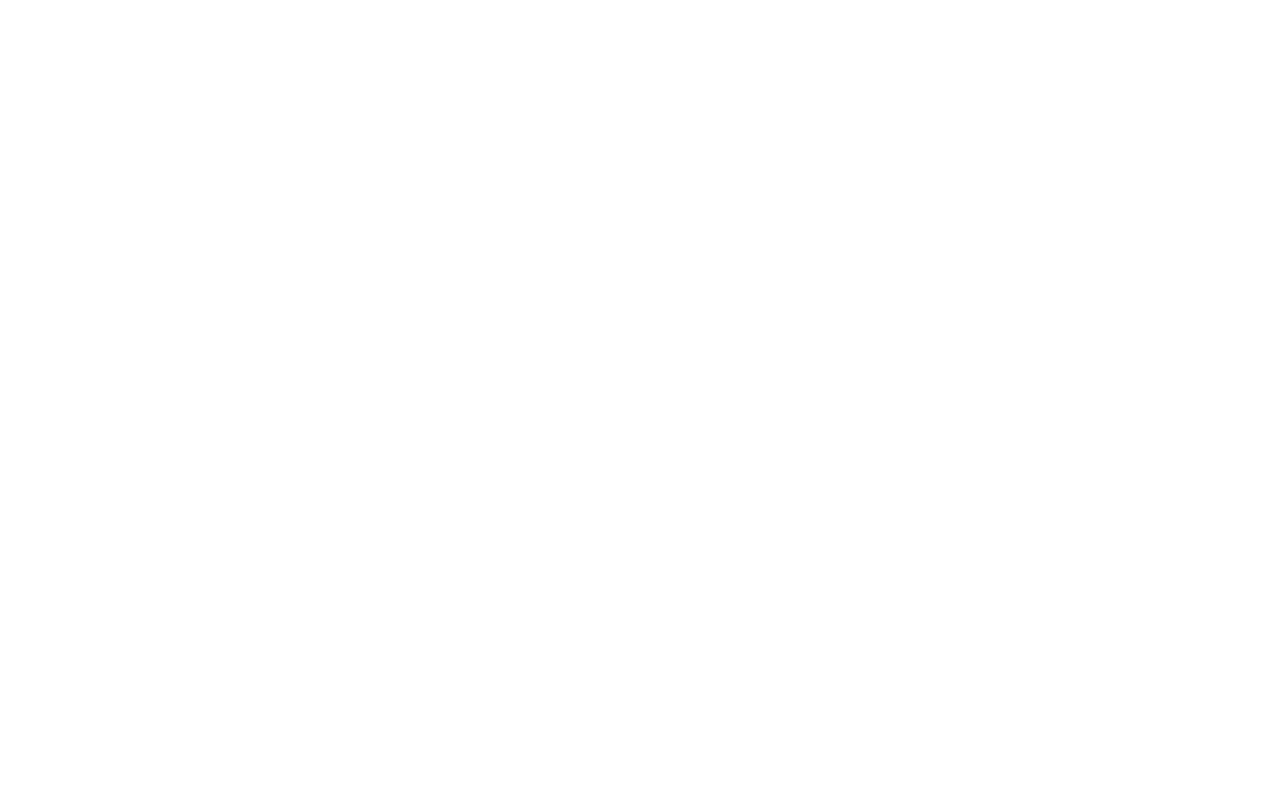
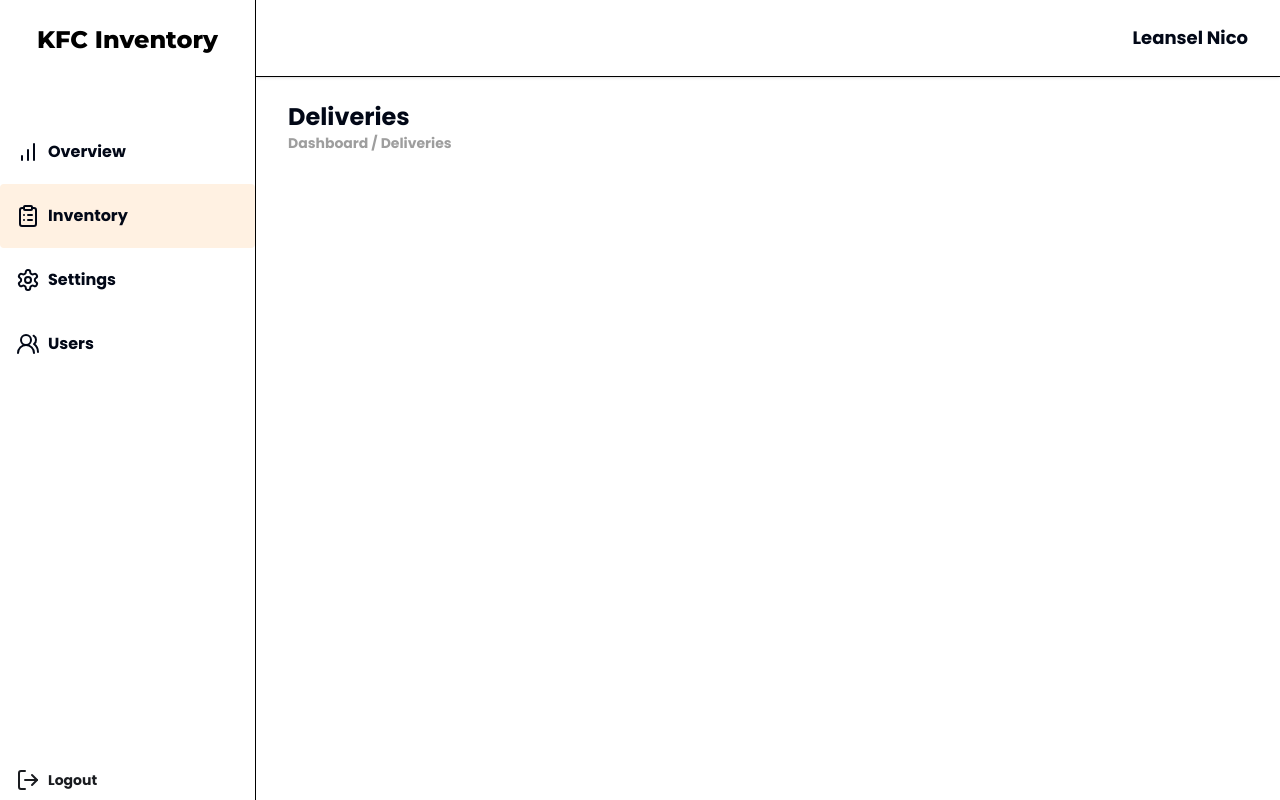
Before and after one commit to RaymartDev/aims, a React (Vite) app in the folder frontend/: page /deliveries in a window 1280 px wide. Before the commit this address had no page. Built offline with nearby package versions, Linux system fonts and the light colour scheme; the HTML template or start-up script is replaced by a standard one.

Commit message:
Layout DashBoard

```diff
--- a/frontend/src/App.tsx
+++ b/frontend/src/App.tsx
@@ -1,5 +1,7 @@
 import { BrowserRouter, Routes, Route } from 'react-router-dom'
 import Login from '@/pages/Login'
+import Dashboard from './pages/Dashboard'
+import Deliveries from './pages/Deliveries'
 
 function App() {
 
@@ -7,6 +9,8 @@
     <BrowserRouter>
       <Routes>
           <Route path="/" element={<Login />} />
+          <Route path="/dashboard" element={<Dashboard />} />
+          <Route path="/deliveries" element={<Deliveries />} />
       </ Routes>
     </ BrowserRouter>
   )
--- a/frontend/src/Components/appLayout/Layout.tsx
+++ b/frontend/src/Components/appLayout/Layout.tsx
@@ -1,14 +1,6 @@
 import { ReactNode } from "react";
 import Sidebar from "./Sidebar";
-import { Button } from "../ui/button";
-import { DropdownMenu,
-    DropdownMenuTrigger,
-    DropdownMenuContent,
-    DropdownMenuItem,
-    DropdownMenuGroup,
-    DropdownMenuLabel,
-    DropdownMenuSeparator
-} from "@radix-ui/react-dropdown-menu";
+
 
 function Layout ({ children } : { children: ReactNode}) {
     return (
@@ -17,18 +9,7 @@
                 <div className="flex-1 min-h-screen bg-white">
                     <header className="bg-white shadow border-b border-black">
                         <div className="w-full flex justify-end mx-auto py-6 px-4 sm:px-6 lg:px-8">
-                            <DropdownMenu>
-                                <DropdownMenuTrigger asChild>
-                                    <Button className="text-lg font-bold bg-transparent text-fontHeading hover:bg-transparent border-none">Leansel Nico</Button>
-                                </DropdownMenuTrigger>
-                                <DropdownMenuContent align="end" className="w-64 bg-black rounded border-black border-2">
-                                    <DropdownMenuLabel className="px-5 py-3 text-white"><span className="">Admin</span></DropdownMenuLabel>
-                                    <DropdownMenuSeparator className="h-px bg-gray-300"/>
-                                    <DropdownMenuGroup>
-                                    <DropdownMenuItem className="px-5 py-3 text-white hover:bg-hoverCream hover:text-fontHeading border-none"><span>Logout</span></DropdownMenuItem>
-                                    </DropdownMenuGroup>
-                                </DropdownMenuContent>
-                            </DropdownMenu>
+                            <h1 className="text-lg font-bold">Leansel Nico</h1>
                         </div>
                     </header>
                     <main>
--- a/frontend/src/Components/appLayout/Sidebar.tsx
+++ b/frontend/src/Components/appLayout/Sidebar.tsx
@@ -1,56 +1,61 @@
 import { NavLink } from 'react-router-dom';
-import { LayoutDashboard, Truck, Package, User2 } from 'lucide-react';
+import { BarChart, ClipboardList, UsersRound, Settings } from 'lucide-react';
+import { Button } from '../ui/button';
+import { LogOut } from 'lucide-react';
 
 function Sidebar() {
+
   return (
-    <div className="h-screen text-black sm:w-20 xl:w-64 border-r border-black">
+    <div className="h-screen relative sm:w-20 xl:w-64 border-r border-black">
       <div className="p-6">
-        <h1 className="text-2xl font-extrabold w-full flex items-center justify-center font-montserrat">KFC Inventory</h1>
+        <h1 className="text-2xl text-black font-extrabold w-full flex items-center justify-center font-montserrat">KFC Inventory</h1>
       </div>
       <nav className="mt-10">
         <ul>
           <li>
             <NavLink to="/dashboard" className={({ isActive }) =>
-                `flex items-center sm:justify-center xl:justify-start py-2.5 px-4 h-16 rounded transition duration-200 font-extrabold space-x-2 text-fontGray ${
+                `flex items-center sm:justify-center xl:justify-start py-2.5 px-4 h-16 rounded transition duration-200 font-extrabold space-x-2  ${
                   isActive ? 'bg-hoverCream': 'hover:bg-hoverCream'
                 }`
               }>
-              <LayoutDashboard />
-              <h1 className="sm:hidden xl:inline">Dashboard</h1>
+              <BarChart />
+              <h1 className="sm:hidden xl:inline">Overview</h1>
             </NavLink>
           </li>
           <li>
             <NavLink to="/deliveries" className={({ isActive }) =>
-                `flex items-center sm:justify-center xl:justify-start py-2.5 px-4 h-16 rounded transition duration-200 font-extrabold space-x-2 text-fontGray ${
+                `flex items-center sm:justify-center xl:justify-start py-2.5 px-4 h-16 rounded transition duration-200 font-extrabold space-x-2  ${
                   isActive ? 'bg-hoverCream' : 'hover:bg-hoverCream'
                 }`
               }>
-              <Truck />
-              <h1 className="sm:hidden xl:inline">Deliveries</h1>
+              <ClipboardList />
+              <h1 className="sm:hidden xl:inline">Inventory</h1>
             </NavLink>
           </li>
           <li>
             <NavLink to="/materials" className={({ isActive }) =>
-                `flex items-center sm:justify-center xl:justify-start py-2.5 px-4 h-16 rounded transition duration-200 font-extrabold space-x-2 text-fontGray ${
+                `flex items-center sm:justify-center xl:justify-start py-2.5 px-4 h-16 rounded transition duration-200 font-extrabold space-x-2  ${
                   isActive ? 'bg-hoverCream' : 'hover:bg-hoverCream'
                 }`
               }>
-              <Package />
-              <h1 className="sm:hidden xl:inline">Materials</h1>
+              <Settings />
+              <h1 className="sm:hidden xl:inline">Settings</h1>
             </NavLink>
           </li>
           <li>
             <NavLink to="/users" className={({ isActive }) =>
-                `flex items-center sm:justify-center xl:justify-start py-2.5 px-4 h-16 rounded transition duration-200 font-extrabold space-x-2 text-fontGray ${
+                `flex items-center sm:justify-center xl:justify-start py-2.5 px-4 h-16 rounded transition duration-200 font-extrabold space-x-2  ${
                   isActive ? 'bg-hoverCream' : 'hover:bg-hoverCream'
                 }`
               }>
-              <User2 />
+              <UsersRound />
               <h1 className="sm:hidden xl:inline">Users</h1>
             </NavLink>
           </li>
         </ul>
       </nav>
+      <Button className="absolute flex justify-start bottom-0 w-full rounded-none bg-white text-[#1A1C20] hover:text-white font-bold space-x-2 "><LogOut /><span>Logout</span>
+      </Button>
     </div>
   );
 }
--- a/frontend/src/Pages/Dashboard.tsx
+++ b/frontend/src/Pages/Dashboard.tsx
@@ -1,11 +1,14 @@
+import Layout from "@/Components/appLayout/Layout";
 
 function Dashboard() {
     return(
-        <div>
-            <div>
-                <h1 className="text-2xl font-bold">Dashboard</h1>
-            </div>
-        </div>
+        <>
+            <Layout>
+                <div>
+                    <h1 className="text-2xl font-bold">Dashboard</h1>
+                </div>
+            </Layout>
+        </>
     );
 }
 
--- a/frontend/src/Pages/Deliveries.tsx
+++ b/frontend/src/Pages/Deliveries.tsx
@@ -1,13 +1,15 @@
-
+import Layout from "@/Components/appLayout/Layout";
 
 function Deliveries() {
     return(
-        <div>
-            <div>
-                <h1 className="text-2xl font-bold">Deliveries</h1>
-                <p className="text-sm font-semibold text-[#9E9E9E]">Dashboard / Deliveries</p>
-            </div>
-        </div>
+        <>
+            <Layout>
+                <div>
+                    <h1 className="text-2xl font-bold">Deliveries</h1>
+                    <p className="text-sm font-semibold text-[#9E9E9E]">Dashboard / Deliveries</p>
+                </div>
+            </Layout>
+        </>
     );
 }
 
--- a/frontend/src/index.css
+++ b/frontend/src/index.css
@@ -11,7 +11,7 @@
 
   @layer base {
     :root {
-      color: '#36454F';
+      color: '#1A1C20';
       --background: 0 0% 100%;
       --foreground: 222.2 84% 4.9%;
       --card: 0 0% 100%;
```
Also changed, not shown: frontend/src/Pages/Login.tsx (+21 -15 lines).
